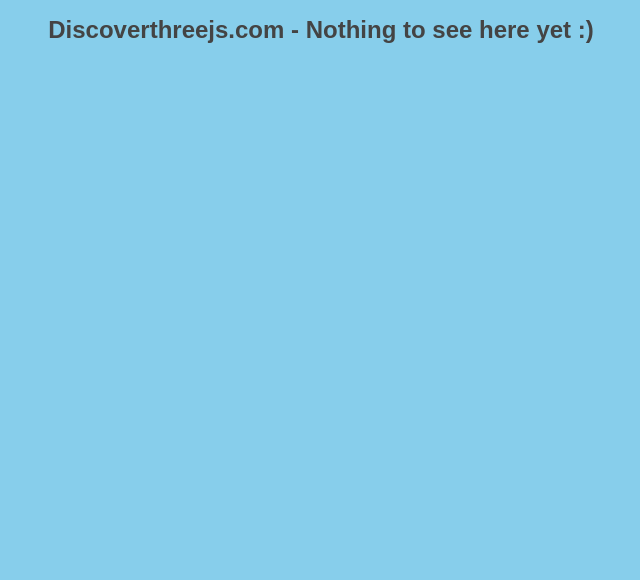
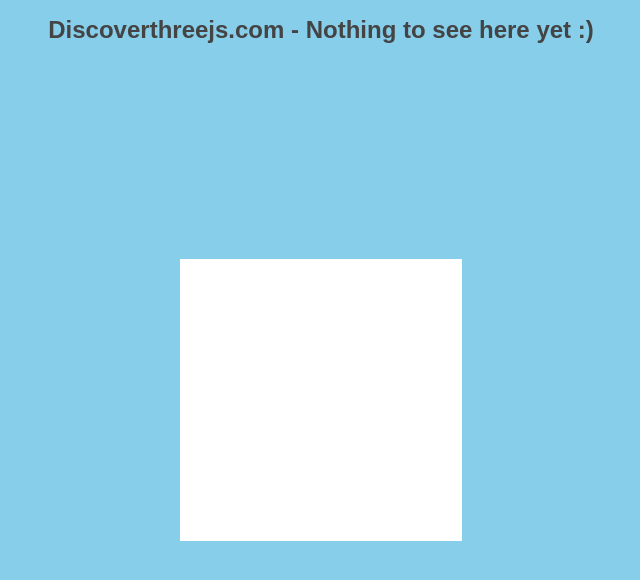
Before and after one commit to juancmdev/discover-threeJS, a website with bundled scripts: page src/index.html in a window 1280 px wide. Shown: the whole page, without its empty margins (319-959 px from the left). Built offline with nearby package versions, Linux system fonts and the light colour scheme.

Commit message:
Scene rendered

```diff
--- a/src/index.html
+++ b/src/index.html
@@ -20,7 +20,6 @@
 
     <div id="scene-container">
       <!-- Our <canvas> will be inserted here -->
-      <canvas></canvas>
     </div>
     <script type="module" src="/src/main.js"></script>
   </body>
--- a/src/main.js
+++ b/src/main.js
@@ -13,10 +13,11 @@ import * as THREE from "three";
 
 const container = document.querySelector("#scene-container");
 
+// 1. Create the Scene
 const scene = new THREE.Scene(); // Create the Scene#
 scene.background = new THREE.Color("skyblue"); //Set the Scene’s Background Color#
 
-// Create a camera
+// 2. Create a camera
 const fov = 35; // AKA Field of View
 const aspect = container.clientWidth / container.clientHeight;
 const near = 0.1; // the near clipping plane
@@ -27,6 +28,8 @@ const camera = new THREE.PerspectiveCamera(fov, aspect, near, far);
 // move the camera back so we can view the scene
 camera.position.set(0, 0, 10);
 
+// 3. Create a Visible Object
+
 //Create geometry
 const geometry = new THREE.BoxGeometry(2, 2, 2);
 
@@ -35,3 +38,24 @@ const material = new THREE.MeshBasicMaterial();
 
 // create a Mesh containing the geometry and material
 const cube = new THREE.Mesh(geometry, material);
+
+// add the mesh to the scene
+scene.add(cube);
+
+//5. Create the Renderer
+
+// create the renderer
+const renderer = new THREE.WebGLRenderer();
+
+// next, set the renderer to the same size as our container element
+renderer.setSize(container.clientWidth, container.clientHeight);
+
+// finally, set the pixel ratio so that our scene will look good on HiDPI displays
+renderer.setPixelRatio(window.devicePixelRatio);
+
+// add the automatically created <canvas> element to the page
+container.append(renderer.domElement);
+
+// 6. Render the Scene
+// render, or 'create a still image', of the scene
+renderer.render(scene, camera);
```
Also changed, not shown: dist/index.html, 2 other files.
